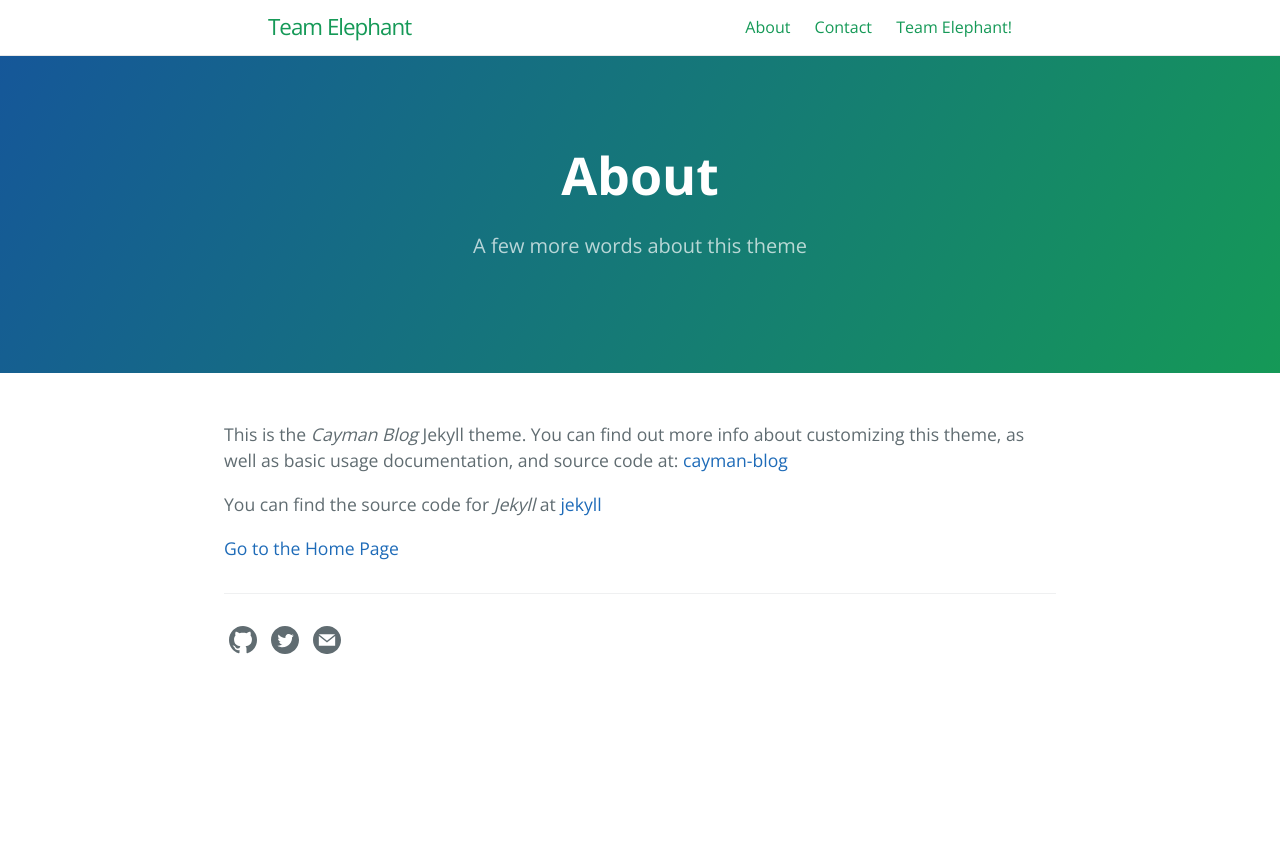
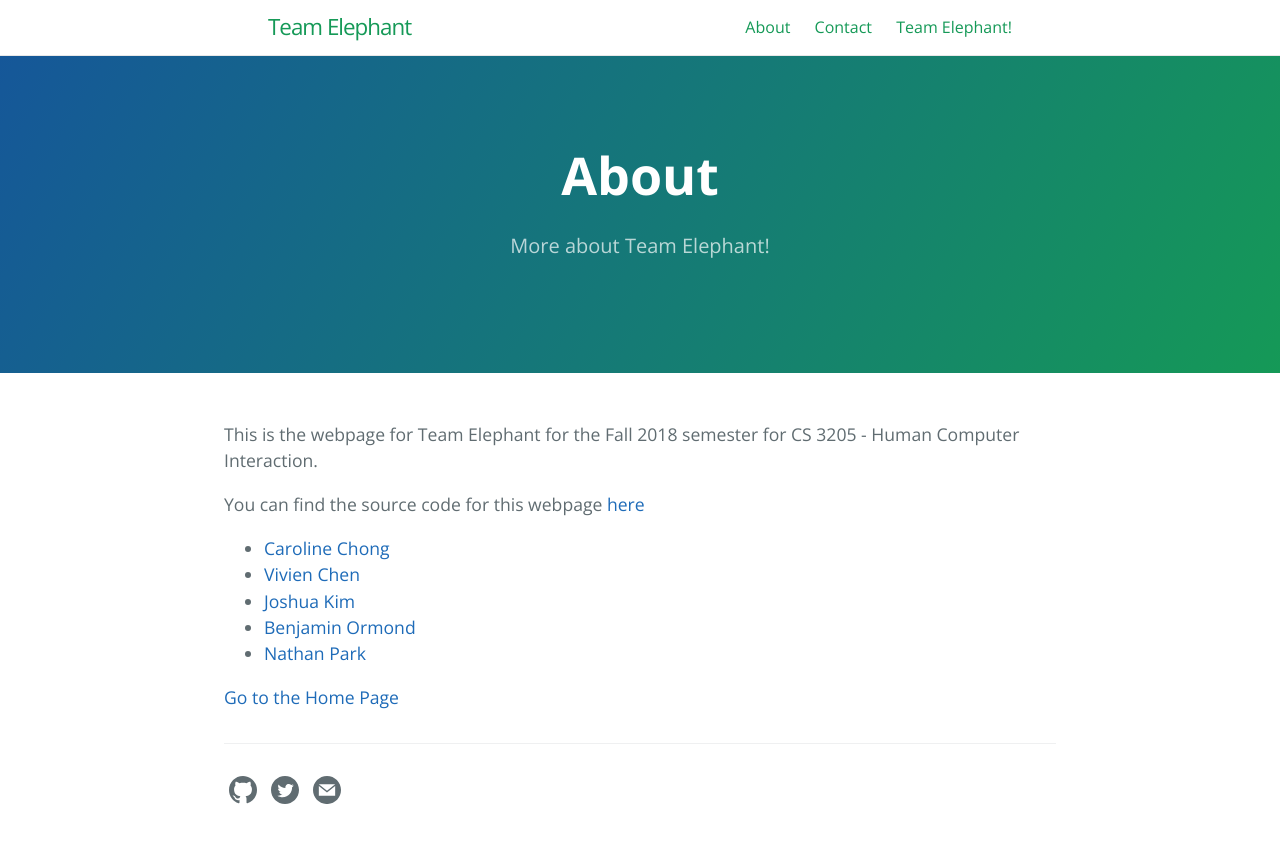
Before and after one commit to joshua-kim/team-elephant, a Jekyll site: the page built from about.md, in a window 1280 px wide. Shown: the top 843 px of the page. Built offline with Jekyll 4.4.1, drawn with Linux system fonts in a browser that asks for light colours.

Commit message:
Updated about page

```diff
--- a/about.md
+++ b/about.md
@@ -1,13 +1,14 @@
 ---
 layout: page
 title: About
-tagline: A few more words about this theme
+tagline: More about Team Elephant!
 permalink: /about.html
 ---
 
-This is the _Cayman Blog_ Jekyll theme. You can find out more info about customizing this theme, as well as basic usage documentation, and source code at: [cayman-blog](https://github.com/lorepirri/cayman-blog)
+This is the webpage for Team Elephant for the Fall 2018 semester for CS 3205 - Human Computer Interaction.
 
-You can find the source code for _Jekyll_ at [jekyll](https://github.com/jekyll/jekyll)
+You can find the source code for this webpage [here](https://github.com/jushkem/team-elephant)
 
+{{ site.team }}
 
 [Go to the Home Page]({{ site.url }}{{ site.baseurl }})
```
